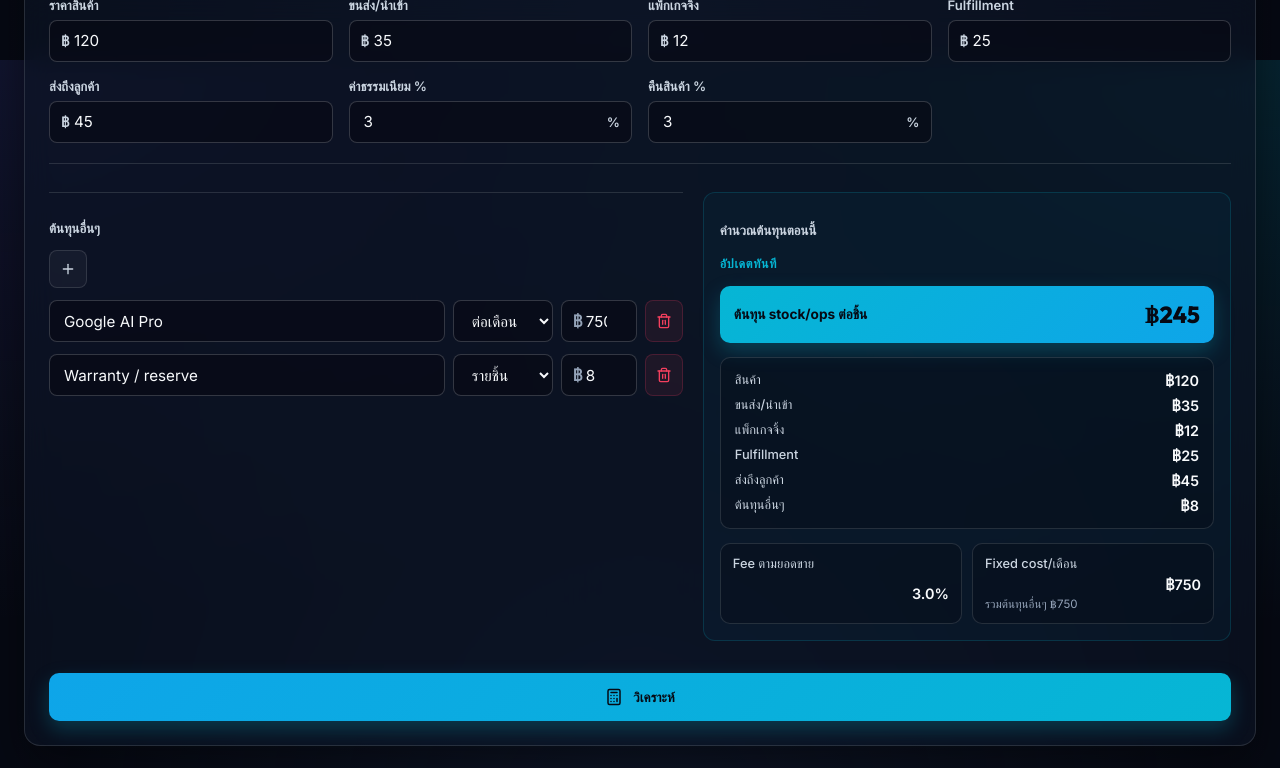
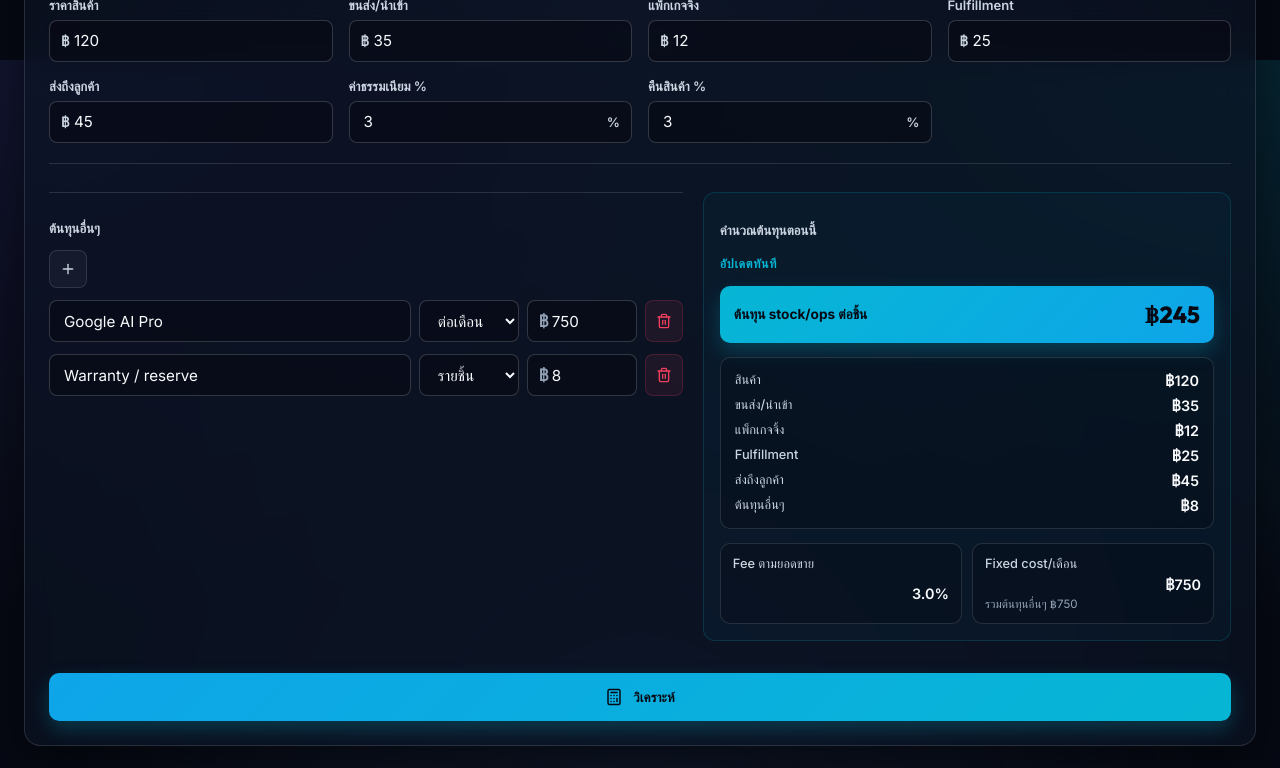
Before and after one commit to Thodsawas22/E-Commerce-Scaling, a Next.js app: page / in a window 1280 px wide. Shown: the part 740-1508 px from the top of the page. Built offline with nearby package versions, Linux system fonts and the light colour scheme.

Commit message:
UI: Increased cost amount column width to 110px in extra costs row

```diff
--- a/app/globals.css
+++ b/app/globals.css
@@ -493,7 +493,7 @@ body.light-mode .cost-row select:focus {
 
 .cost-row {
   display: grid;
-  grid-template-columns: minmax(0, 1.1fr) 100px 76px 38px;
+  grid-template-columns: minmax(0, 1fr) 100px 110px 38px;
   gap: 8px;
 }
 
```
